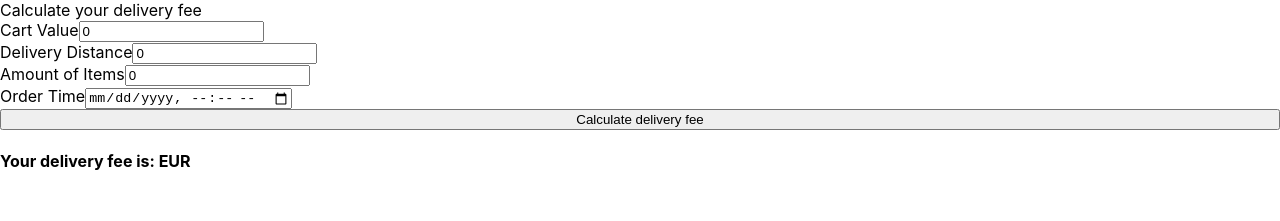
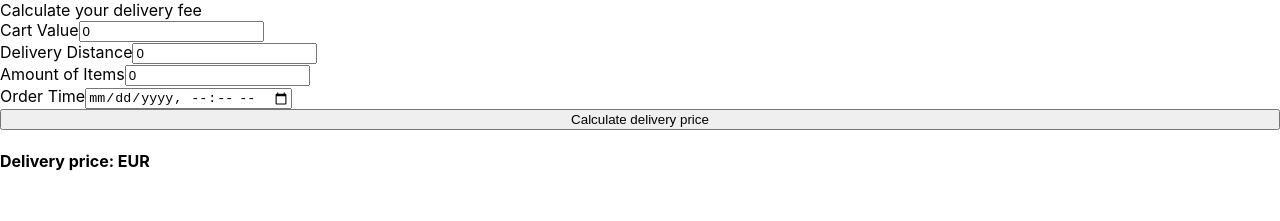
Before and after one commit to KatarinaNeskovic/Delivery-Fee-Calculator, a React (Create React App) app: page / in a window 1280 px wide. Shown: the top 221 px of the page. Built offline with nearby package versions, Linux system fonts and the light colour scheme.

Commit message:
wrote delivery fee function

```diff
--- a/src/App.tsx
+++ b/src/App.tsx
@@ -81,8 +81,8 @@ function App() {
         />
       </label>
 
-      <button type='submit'> Calculate delivery fee </button>
-      <h4> Your delivery fee is: EUR</h4>
+      <button type='submit'> Calculate delivery price </button>
+      <h4> Delivery price: EUR</h4>
     </form>
   )
 
```
Also changed, not shown: src/delivery-fee-functions.ts (+21 -1 lines).
